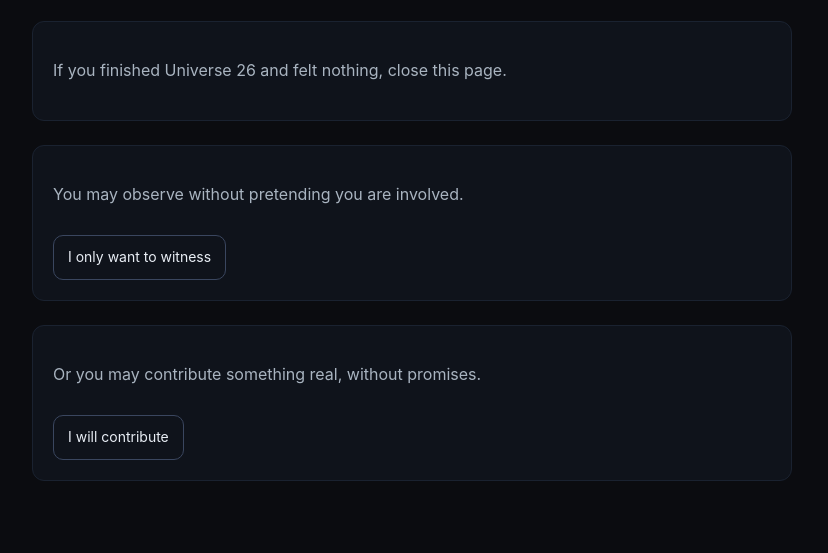
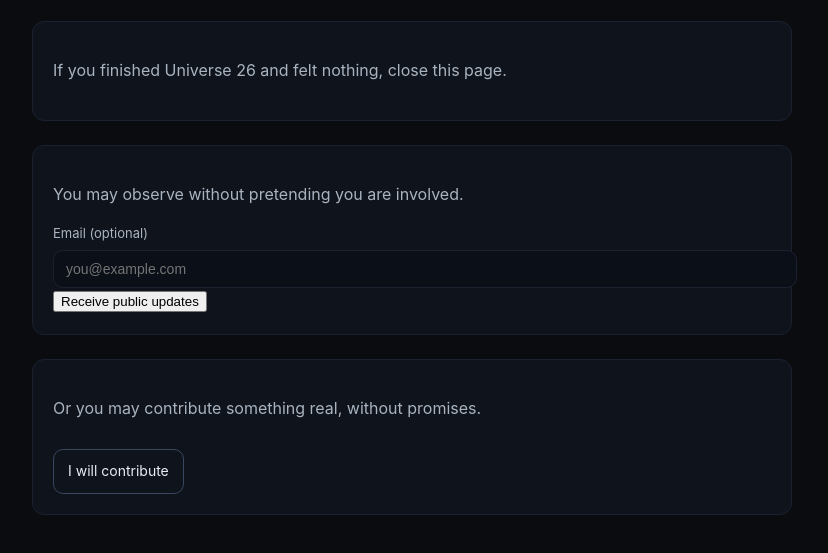
Before and after one commit to kiwipang/truecalling.github.io, a plain HTML site: page index.html in a window 1280 px wide. Shown: the part 177-730 px from the top of the page, without its empty margins (228-1056 px from the left). Drawn offline with Linux system fonts and the light colour scheme.

Commit message:
Update index.html

```diff
--- a/index.html
+++ b/index.html
@@ -63,9 +63,24 @@
       <p>
         You may observe without pretending you are involved.
       </p>
-      <a class="button" href="https://example.com">
-        I only want to witness
-      </a>
+      <form method="POST" action="https://formspree.io/f/xwvewzvr">
+  <input type="hidden" name="_redirect" value="https://truecalling.net/thanks.html">
+  <input type="text" name="_gotcha" style="display:none">
+
+  <label style="display:block;margin-top:14px;margin-bottom:6px;font-size:13px;color:#a9b4c0;">
+    Email (optional)
+  </label>
+  <input
+    type="email"
+    name="email"
+    placeholder="you@example.com"
+    style="width:100%;background:#0b0f17;border:1px solid #1a2230;color:#e9eef5;padding:10px 12px;border-radius:10px;font-size:14px;"
+  >
+
+  <button class="button" type="submit">
+    Receive public updates
+  </button>
+</form>
     </div>
 
     <div class="card">
```
